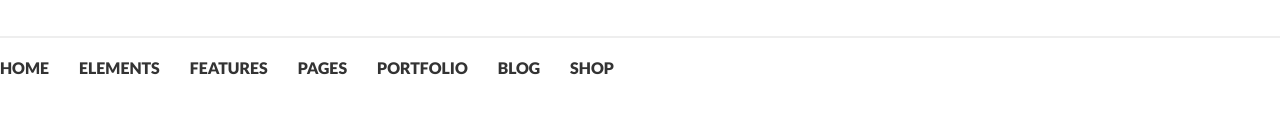
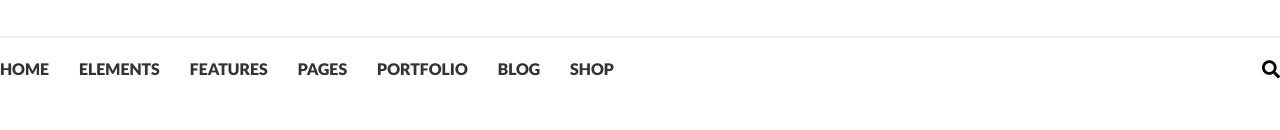
Before and after one commit to LorenzoBuongiorno/proj-html-vuejs, a Vue app: page / in a window 1280 px wide. Shown: the part 170-300 px from the top of the page. Built offline with nearby package versions, Linux system fonts and the light colour scheme.

Commit message:
added search button on the navbar

```diff
--- a/src/App.vue
+++ b/src/App.vue
@@ -35,6 +35,7 @@ export default {
 </script>
 
 <style lang="scss">
+@import url('https://use.fontawesome.com/releases/v5.7.1/css/all.css');
 @import url('https://fonts.googleapis.com/css2?family=Lato:wght@300;400;900&display=swap');
 @import 'style/main.scss';
 #app {
--- a/src/components/HeaderBox.vue
+++ b/src/components/HeaderBox.vue
@@ -18,6 +18,7 @@
         </div>
         <div class="navbar flex-just-center">
             <div class="row">
+                <div>
                     <a href="#">HOME</a>
                     <a href="#">ELEMENTS</a>
                     <a href="#">FEATURES</a>
@@ -25,6 +26,8 @@
                     <a href="#">PORTFOLIO</a>
                     <a href="#">BLOG</a>
                     <a href="#">SHOP</a>
+                </div>
+                <button><i class="fas fa-search"></i></button>
             </div>
         </div>
     </div>
@@ -83,5 +86,14 @@ export default {
             color: $main-blue-color;
         }
     }
+    button{
+        border: 0px;
+        background-color: #fff;
+        font-size: 18px;
+        cursor: pointer;
+    }
+    .row{
+        justify-content: space-between;
+    }
 }
 </style>
```
Lines whose indentation alone changed are shown as unchanged.
